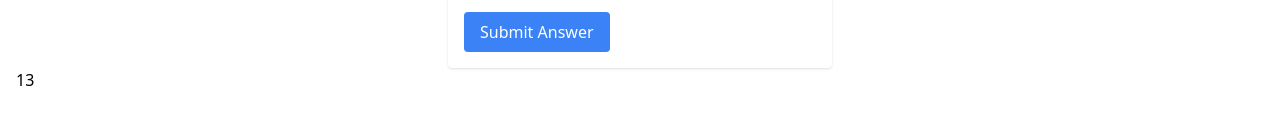
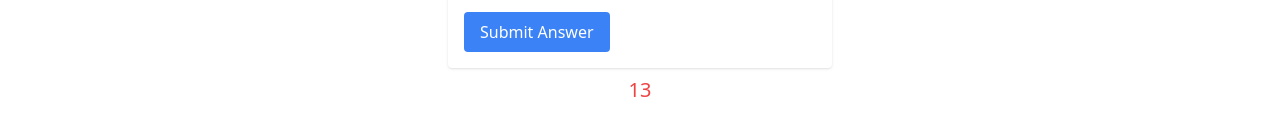
Before and after one commit to abhideepkumar/MCQ-Quiz, a Next.js app: page / in a window 1280 px wide. Both pictures are taken after typing "Sample", "name@example.com", "Sample" into the empty fields and a click on the button "Start Quiz". Shown: the part 298-434 px from the top of the page. Built offline with nearby package versions, Linux system fonts and the light colour scheme.

Commit message:
updated components

```diff
--- a/components/Timer.js
+++ b/components/Timer.js
@@ -17,7 +17,7 @@ const Timer = ({ time, onTimeExpired, setTime }) => {
     };
   }, [time, onTimeExpired, setTime]);
 
-  return <div>{time}</div>;
+  return <div className='p-2 text-red-500 text-center text-xl'>{time}</div>;
 };
 
 export default Timer;
--- a/middleware/db.js
+++ b/middleware/db.js
@@ -5,9 +5,9 @@ const connectDB = (handler) => async (req, res) => {
     return handler(req, res);
   }
   await mongoose.connect(process.env.URI, {
-        useNewUrlParser: true,
-        useUnifiedTopology: true,
-      });
+    useNewUrlParser: true,
+    useUnifiedTopology: true,
+  });
 };
 
 export default connectDB;
```
Also changed, not shown: 1 other file (tests, documents, lock files or other folders).
